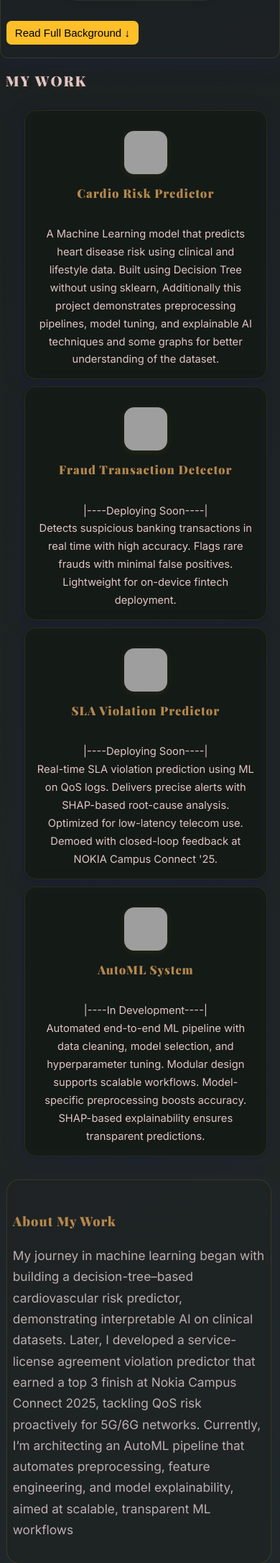
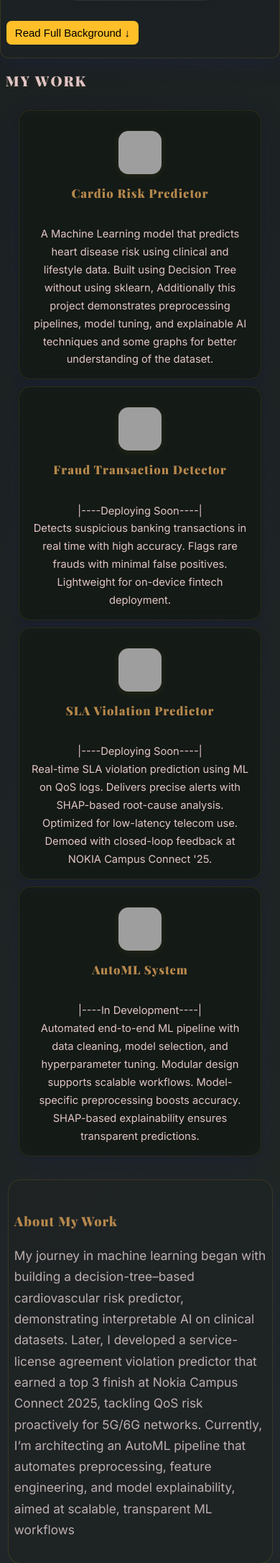
Before and after one commit to Mihir-Lakhani/Mihir-portfolio, a Python web app: template templates/index.html in a window 390 px wide. Shown: the part 1598-3770 px from the top of the page at 72% size. Run offline with Jinja, Linux system fonts and the light colour scheme; the template is opened without the code that fills it, so the values that code supplies are empty; grey boxes are pictures that could not be loaded.

Commit message:
Update style.css

```diff
--- a/static/style.css
+++ b/static/style.css
@@ -764,8 +764,12 @@ html {
         align-items: stretch;
     }
     .work-cards, .work-description-glass {
-        max-width: 100%;
-        min-width: 0;
+        align-items: center;
+        justify-content: center;
+        width: 100vw;
+        max-width: 100vw;
+        margin-left: auto;
+        margin-right: auto;
     }
     .work-description-glass {
         margin-top: 32px;
@@ -1248,17 +1252,19 @@ section {
   .work-cards {
     flex-direction: column;
     gap: 18px;
-    width: 100vw;
-    max-width: 100vw;
-    align-items: stretch;
+    width: 95vw;
+    max-width: 95vw;
     display: block !important;
+    align-items: center;
+    justify-content: center;
+    margin-left: auto;
+    margin-right: auto;
   }
   .work-cards a {
-    width: 90vw !important;
+    width: 95vw !important;
     min-width: 0;
-    max-width: 90vw;
+    max-width: 95vw;
     height: auto;
-    padding: 10px 6px;
     border-radius: 18px;
     display: block !important;
     margin-left: auto !important;
```
